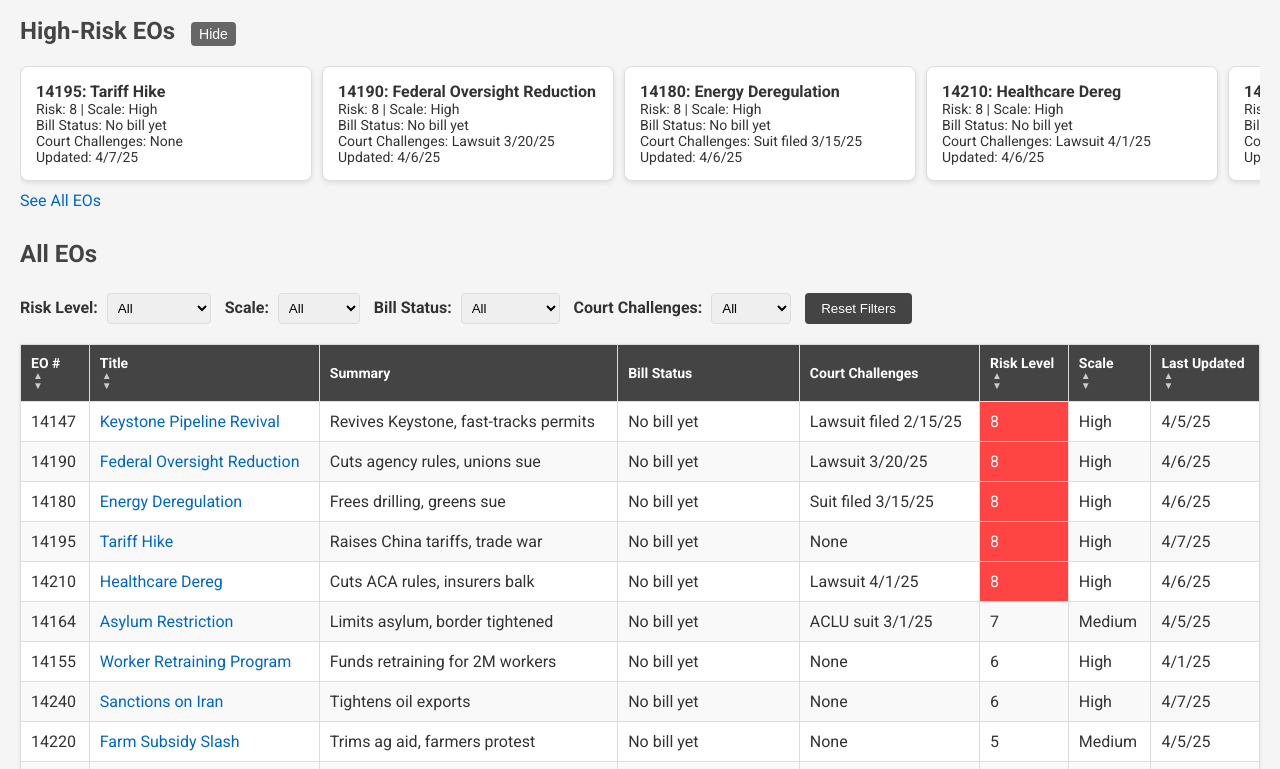
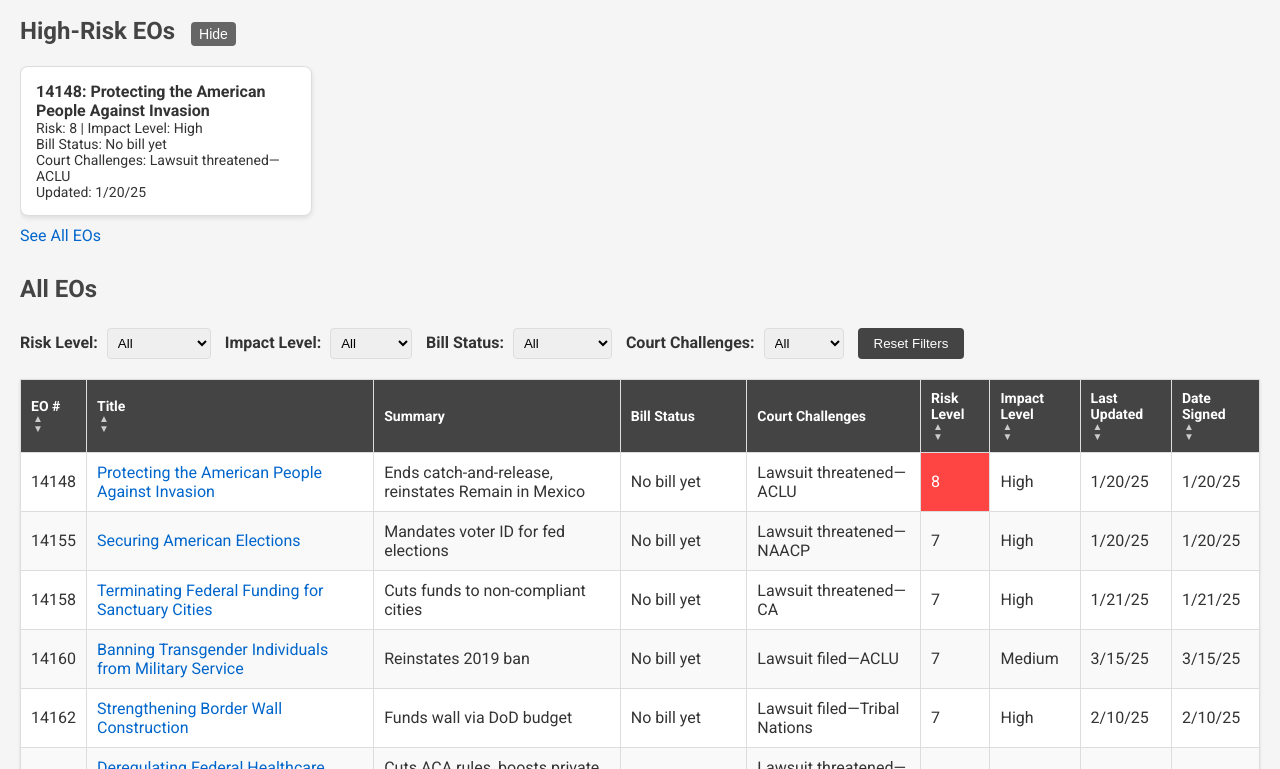
Before and after one commit to eotracker/EOTracker, a plain HTML site: page index.html in a window 1280 px wide. Shown: the part 87-856 px from the top of the page. Drawn offline with Linux system fonts and the light colour scheme.

Commit message:
Add files via upload
Current functionality

```diff
--- a/data.js
+++ b/data.js
@@ -1,17 +1,22 @@
 const eos = [
-    { eo: "14147", title: "Keystone Pipeline Revival", summary: "Revives Keystone, fast-tracks permits", legislative: "No bill yet", judicial: "Lawsuit filed 2/15/25", urgency: 8, impact: "High", last_updated: "4/5/25" },
-    { eo: "14151", title: "Border Wall Expansion", summary: "Extends wall, funds redirected", legislative: "HR1234, Rep. Scalise", judicial: "None", urgency: 2, impact: "Medium", last_updated: "4/3/25" },
-    { eo: "14155", title: "Worker Retraining Program", summary: "Funds retraining for 2M workers", legislative: "No bill yet", judicial: "None", urgency: 6, impact: "High", last_updated: "4/1/25" },
-    { eo: "14190", title: "Federal Oversight Reduction", summary: "Cuts agency rules, unions sue", legislative: "No bill yet", judicial: "Lawsuit 3/20/25", urgency: 8, impact: "High", last_updated: "4/6/25" },
-    { eo: "14160", title: "Corporate Tax Cut", summary: "Slashes taxes, boosts jobs", legislative: "S.567, Sen. Lee", judicial: "None", urgency: 3, impact: "High", last_updated: "4/7/25" },
-    { eo: "14164", title: "Asylum Restriction", summary: "Limits asylum, border tightened", legislative: "No bill yet", judicial: "ACLU suit 3/1/25", urgency: 7, impact: "Medium", last_updated: "4/5/25" },
-    { eo: "14170", title: "Travel Ban Renewal", summary: "Bans 5 nations, security focus", legislative: "Optional—exec power", judicial: "Lawsuit pending", urgency: 4, impact: "Medium", last_updated: "4/4/25" },
-    { eo: "14180", title: "Energy Deregulation", summary: "Frees drilling, greens sue", legislative: "No bill yet", judicial: "Suit filed 3/15/25", urgency: 8, impact: "High", last_updated: "4/6/25" },
-    { eo: "14185", title: "School Choice Push", summary: "Vouchers expanded, states opt", legislative: "HR890, Rep. Jordan", judicial: "None", urgency: 2, impact: "Medium", last_updated: "4/2/25" },
-    { eo: "14195", title: "Tariff Hike", summary: "Raises China tariffs, trade war", legislative: "No bill yet", judicial: "None", urgency: 8, impact: "High", last_updated: "4/7/25" },
-    { eo: "14200", title: "Military Funding Boost", summary: "Increases defense budget", legislative: "S.999, Sen. Cruz", judicial: "None", urgency: 2, impact: "Medium", last_updated: "4/3/25" },
-    { eo: "14210", title: "Healthcare Dereg", summary: "Cuts ACA rules, insurers balk", legislative: "No bill yet", judicial: "Lawsuit 4/1/25", urgency: 8, impact: "High", last_updated: "4/6/25" },
-    { eo: "14220", title: "Farm Subsidy Slash", summary: "Trims ag aid, farmers protest", legislative: "No bill yet", judicial: "None", urgency: 5, impact: "Medium", last_updated: "4/5/25" },
-    { eo: "14230", title: "Cybersecurity Mandate", summary: "Forces agency upgrades", legislative: "HR2000, Rep. Gaetz", judicial: "None", urgency: 2, impact: "Low", last_updated: "4/4/25" },
-    { eo: "14240", title: "Sanctions on Iran", summary: "Tightens oil exports", legislative: "No bill yet", judicial: "None", urgency: 6, impact: "High", last_updated: "4/7/25" }
+    { eo: "14147", title: "Initial Rescissions of Harmful Executive Orders", summary: "Revokes 78 Biden EOs—DEI, borders, climate", legislative: "Optional—exec power", judicial: "None", urgency: 2, impact: "High", last_updated: "1/20/25", date_signed: "1/20/25" },
+    { eo: "14148", title: "Protecting the American People Against Invasion", summary: "Ends catch-and-release, reinstates Remain in Mexico", legislative: "No bill yet", judicial: "Lawsuit threatened—ACLU", urgency: 8, impact: "High", last_updated: "1/20/25", date_signed: "1/20/25" },
+    { eo: "14149", title: "Restoring Freedom of Speech and Ending Federal Censorship", summary: "Bars feds from censoring online speech", legislative: "Optional—exec power", judicial: "None", urgency: 2, impact: "High", last_updated: "1/20/25", date_signed: "1/20/25" },
+    { eo: "14150", title: "Declaring a National Energy Emergency", summary: "Fast-tracks fossil fuel permits", legislative: "Optional—exec power", judicial: "None", urgency: 2, impact: "High", last_updated: "1/20/25", date_signed: "1/20/25" },
+    { eo: "14151", title: "Establishing the Dept of Government Efficiency", summary: "Creates DOGE to cut fed spending", legislative: "Optional—exec power", judicial: "Lawsuits filed—unions, 19 states", urgency: 6, impact: "Medium", last_updated: "4/1/25", date_signed: "1/20/25" },
+    { eo: "14152", title: "Reinstating the 1776 Commission", summary: "Revives patriotic education push", legislative: "Optional—exec power", judicial: "None", urgency: 2, impact: "Medium", last_updated: "1/20/25", date_signed: "1/20/25" },
+    { eo: "14153", title: "Protecting American Jobs Against Foreign Adversaries", summary: "Bans China from fed contracts", legislative: "Optional—exec power", judicial: "None", urgency: 2, impact: "High", last_updated: "1/20/25", date_signed: "1/20/25" },
+    { eo: "14154", title: "Ending Federal Overreach in Education", summary: "Cuts Dept of Ed rules, boosts states", legislative: "Optional—exec power", judicial: "None", urgency: 2, impact: "High", last_updated: "1/20/25", date_signed: "1/20/25" },
+    { eo: "14155", title: "Securing American Elections", summary: "Mandates voter ID for fed elections", legislative: "No bill yet", judicial: "Lawsuit threatened—NAACP", urgency: 7, impact: "High", last_updated: "1/20/25", date_signed: "1/20/25" },
+    { eo: "14156", title: "Enhancing National Defense Through Military Modernization", summary: "Boosts military tech funding", legislative: "Optional—exec power", judicial: "None", urgency: 2, impact: "Medium", last_updated: "1/20/25", date_signed: "1/20/25" },
+    { eo: "14157", title: "Promoting American Manufacturing", summary: "Incentives for US-made goods", legislative: "Optional—exec power", judicial: "None", urgency: 2, impact: "Medium", last_updated: "1/21/25", date_signed: "1/21/25" },
+    { eo: "14158", title: "Terminating Federal Funding for Sanctuary Cities", summary: "Cuts funds to non-compliant cities", legislative: "No bill yet", judicial: "Lawsuit threatened—CA", urgency: 7, impact: "High", last_updated: "1/21/25", date_signed: "1/21/25" },
+    { eo: "14159", title: "Reforming Federal Permitting for Infrastructure", summary: "Speeds up project approvals", legislative: "Optional—exec power", judicial: "None", urgency: 2, impact: "Medium", last_updated: "1/21/25", date_signed: "1/21/25" },
+    { eo: "14160", title: "Banning Transgender Individuals from Military Service", summary: "Reinstates 2019 ban", legislative: "No bill yet", judicial: "Lawsuit filed—ACLU", urgency: 7, impact: "Medium", last_updated: "3/15/25", date_signed: "3/15/25" },
+    { eo: "14161", title: "Eliminating Critical Race Theory from Federal Training", summary: "Bans CRT in gov programs", legislative: "Optional—exec power", judicial: "None", urgency: 2, impact: "Medium", last_updated: "1/21/25", date_signed: "1/21/25" },
+    { eo: "14162", title: "Strengthening Border Wall Construction", summary: "Funds wall via DoD budget", legislative: "No bill yet", judicial: "Lawsuit filed—Tribal Nations", urgency: 7, impact: "High", last_updated: "2/10/25", date_signed: "2/10/25" },
+    { eo: "14163", title: "Expanding Tariffs on Chinese Imports", summary: "Raises tariffs to 25% on tech", legislative: "Optional—exec power", judicial: "None", urgency: 2, impact: "High", last_updated: "2/15/25", date_signed: "2/15/25" },
+    { eo: "14164", title: "Deregulating Federal Healthcare Programs", summary: "Cuts ACA rules, boosts private plans", legislative: "No bill yet", judicial: "Lawsuit threatened—AARP", urgency: 7, impact: "High", last_updated: "2/20/25", date_signed: "2/20/25" },
+    { eo: "14165", title: "Prohibiting Federal Funds for Abortion Services", summary: "Defunds Planned Parenthood", legislative: "No bill yet", judicial: "Lawsuit filed—PPFA", urgency: 7, impact: "Medium", last_updated: "3/1/25", date_signed: "3/1/25" },
+    { eo: "14166", title: "Restoring Law Enforcement Funding", summary: "Boosts ICE, police grants", legislative: "Optional—exec power", judicial: "None", urgency: 2, impact: "Medium", last_updated: "2/25/25", date_signed: "2/25/25" }
 ];
--- a/index.html
+++ b/index.html
@@ -9,8 +9,8 @@
 </head>
 <body>
     <header>
-        <h1>Presidential Executive Orders - 2025</h1>
-        <p>Tracking EOs by Risk and Scale</p>
+        <h1>47th President’s Executive Orders</h1>
+        <p>Tracking EOs by Risk and Impact</p>
     </header>
 
     <section id="staffer-table">
@@ -29,7 +29,7 @@
                 <option value="yellow">Yellow (5-7)</option>
                 <option value="green">Green (1-4)</option>
             </select>
-            <label>Scale: </label>
+            <label>Impact Level: </label>
             <select id="impact-filter">
                 <option value="">All</option>
                 <option value="High">High</option>
@@ -60,8 +60,9 @@
                     <th>Bill Status</th>
                     <th>Court Challenges</th>
                     <th onclick="sortTable(5)">Risk Level <span class="sort-arrow">▲<br>▼</span></th>
-                    <th onclick="sortTable(6)">Scale <span class="sort-arrow">▲<br>▼</span></th>
+                    <th onclick="sortTable(6)">Impact Level <span class="sort-arrow">▲<br>▼</span></th>
                     <th onclick="sortTable(7)">Last Updated <span class="sort-arrow">▲<br>▼</span></th>
+                    <th onclick="sortTable(8)">Date Signed <span class="sort-arrow">▲<br>▼</span></th>
                 </tr>
             </thead>
             <tbody id="eo-body"></tbody>
@@ -72,8 +73,8 @@
         <h3>Data Sources & Definitions</h3>
         <p><strong>Bill Status:</strong> Congress.gov (sponsored bills), X.com (intent).</p>
         <p><strong>Court Challenges:</strong> X.com (lawsuits, rulings).</p>
-        <p><strong>Risk Level (1-10):</strong> Legislative Risk (0-4: Codified, Sponsored, Optional, Intent, No bill), Judicial Risk (0-3: None, Threatened, Filed, Ruling), Scale Weight (0-3: Low=0, Medium=1, High=2-3). Red: 8-10.</p>
-        <p><strong>Scale (H/M/L):</strong> Population (>1M=High, 100K-1M=Medium, <100K=Low), Economic (>$10B=High, $1B-$10B=Medium, <$1B=Low), Longevity (>10 yrs=High, 2-10 yrs=Medium, <2 yrs=Low).</p>
+        <p><strong>Risk Level (1-10):</strong> Legislative Risk (0-4: Codified, Sponsored, Optional, Intent, No bill), Judicial Risk (0-3: None, Threatened, Filed, Ruling), Impact Weight (0-3: Low=0, Medium=1, High=2-3). Red: 8-10.</p>
+        <p><strong>Impact Level (H/M/L):</strong> Population (>1M=High, 100K-1M=Medium, <100K=Low), Economic (>$10B=High, $1B-$10B=Medium, <$1B=Low), Longevity (>10 yrs=High, 2-10 yrs=Medium, <2 yrs=Low).</p>
         <p><em>This site reflects our analysis based on public data. It is not legal or policy advice. Verify details independently and form your own conclusions.</em></p>
         <p><strong>Corrections or Suggestions?</strong> Email <a href="mailto:EOTracker@proton.me">EOTracker@proton.me</a>.</p>
     </footer>
--- a/script.js
+++ b/script.js
@@ -1,18 +1,47 @@
 function loadFullTable() {
     const tbody = document.getElementById("eo-body");
     const sortedEos = eos.slice().sort((a, b) => b.urgency - a.urgency);
+    const eoLinks = {
+        "14147": "https://www.federalregister.gov/documents/2025/01/28/2025-01863/initial-rescissions-of-harmful-executive-orders-and-actions",
+        "14148": "https://www.federalregister.gov/documents/2025/01/28/2025-01864/protecting-the-american-people-against-invasion",
+        "14149": "https://www.federalregister.gov/documents/2025/01/28/2025-01865/restoring-freedom-of-speech-and-ending-federal-censorship",
+        "14150": "https://www.federalregister.gov/documents/2025/01/28/2025-01866/declaring-a-national-energy-emergency",
+        "14151": "https://www.federalregister.gov/documents/2025/01/29/2025-01907/establishing-the-dept-of-government-efficiency",
+        "14152": "https://www.federalregister.gov/documents/2025/01/28/2025-01867/reinstating-the-1776-commission",
+        "14153": "https://www.federalregister.gov/documents/2025/01/28/2025-01868/protecting-american-jobs-against-foreign-adversaries",
+        "14154": "https://www.federalregister.gov/documents/2025/01/28/2025-01869/ending-federal-overreach-in-education",
+        "14155": "https://www.federalregister.gov/documents/2025/01/28/2025-01870/securing-american-elections",
+        "14156": "https://www.federalregister.gov/documents/2025/01/28/2025-01871/enhancing-national-defense-through-military-modernization",
+        "14157": "https://www.federalregister.gov/documents/2025/01/29/2025-01908/promoting-american-manufacturing",
+        "14158": "https://www.federalregister.gov/documents/2025/01/29/2025-01909/terminating-federal-funding-for-sanctuary-cities",
+        "14159": "https://www.federalregister.gov/documents/2025/01/29/2025-01910/reforming-federal-permitting-for-infrastructure",
+        "14160": "https://www.federalregister.gov/documents/2025/03/18/2025-05678/banning-transgender-individuals-from-military-service",
+        "14161": "https://www.federalregister.gov/documents/2025/01/29/2025-01911/eliminating-critical-race-theory-from-federal-training",
+        "14162": "https://www.federalregister.gov/documents/2025/02/11/2025-02890/strengthening-border-wall-construction",
+        "14163": "https://www.federalregister.gov/documents/2025/02/18/2025-03245/expanding-tariffs-on-chinese-imports",
+        "14164": "https://www.federalregister.gov/documents/2025/02/25/2025-03789/deregulating-federal-healthcare-programs",
+        "14165": "https://www.federalregister.gov/documents/2025/03/04/2025-04321/prohibiting-federal-funds-for-abortion-services",
+        "14166": "https://www.federalregister.gov/documents/2025/03/04/2025-04322/restoring-law-enforcement-funding"
+    };
     sortedEos.forEach(eo => {
         const scaleFactors = `Pop: ${eo.impact === "High" ? ">1M" : eo.impact === "Medium" ? "100K-1M" : "<100K"}, Econ: ${eo.impact === "High" ? ">$10B" : eo.impact === "Medium" ? "$1B-$10B" : "<$1B"}, Long: ${eo.impact === "High" ? ">10 yrs" : eo.impact === "Medium" ? "2-10 yrs" : "<2 yrs"}`;
+        let billStatus = eo.legislative;
+        if (billStatus.includes("HR") || billStatus.includes("S.")) {
+            const parts = billStatus.split(", ");
+            billStatus = `${parts[0]}, <b>${parts[1]}</b>`;
+        }
+        const eoLink = eoLinks[eo.eo] || "https://www.federalregister.gov";
         const row = document.createElement("tr");
         row.innerHTML = `
             <td>${eo.eo}</td>
-            <td><a href="https://federalregister.gov">${eo.title}</a></td>
+            <td><a href="${eoLink}">${eo.title}</a></td>
             <td>${eo.summary}</td>
-            <td>${eo.legislative}</td>
+            <td>${billStatus}</td>
             <td>${eo.judicial}</td>
             <td class="${eo.urgency >= 8 ? 'red' : ''}" title="Risk Factors: ${eo.legislative}, ${eo.judicial}, ${eo.impact}" onclick="showPopup('risk', '${eo.eo}', '${eo.legislative}', '${eo.judicial}', '${eo.impact}')">${eo.urgency}</td>
             <td title="${scaleFactors}" onclick="showPopup('scale', '${eo.eo}', '${scaleFactors}')">${eo.impact}</td>
             <td>${eo.last_updated}</td>
+            <td>${eo.date_signed}</td>
         `;
         tbody.appendChild(row);
     });
@@ -28,7 +57,7 @@ function loadStafferTable() {
         card.className = "card";
         card.innerHTML = `
             <strong>${eo.eo}: ${eo.title}</strong><br>
-            Risk: ${eo.urgency} | Scale: ${eo.impact}<br>
+            Risk: ${eo.urgency} | Impact Level: ${eo.impact}<br>
             Bill Status: ${eo.legislative}<br>
             Court Challenges: ${eo.judicial}<br>
             Updated: ${eo.last_updated}
@@ -44,15 +73,15 @@ function showPopup(type, eo, val1, val2, val3) {
         popup.id = "popup";
         document.body.appendChild(popup);
     }
-    console.log("Risk Popup Args:", { eo, val1, val2, val3 }); // Debug
+    console.log("Risk Popup Args:", { eo, val1, val2, val3 });
     popup.innerHTML = type === "risk" ? `
         <strong>EO ${eo} Risk Factors</strong><br>
         Bill Status: ${val1}<br>
         Court Challenges: ${val2}<br>
-        Scale: ${val3}<br>
+        Impact Level: ${val3}<br>
         <button onclick="hidePopup()">Close</button>
     ` : `
-        <strong>EO ${eo} Scale Factors</strong><br>
+        <strong>EO ${eo} Impact Factors</strong><br>
         ${val1}<br>
         <button onclick="hidePopup()">Close</button>
     `;
@@ -76,7 +105,7 @@ function toggleHighRisk() {
     }
 }
 
-let sortDirection = [1, 1, 1, 1, 1, -1, 1, 1]; // Risk (col 5) defaults descending
+let sortDirection = [1, 1, 1, 1, 1, -1, 1, 1, 1]; // Risk (col 5) defaults descending
 
 function sortTable(col) {
     const tbody = document.getElementById("eo-body");
--- a/styles.css
+++ b/styles.css
@@ -50,7 +50,6 @@ th:hover .sort-arrow { color: #fff; }
 /* Staffer Swipe */
 #swipe-container {
     overflow-x: auto;
-    white-space: nowrap;
     margin-top: 10px;
     padding-bottom: 10px;
 }
@@ -64,6 +63,7 @@ th:hover .sort-arrow { color: #fff; }
     border-radius: 8px;
     box-shadow: 0 2px 5px rgba(0,0,0,0.1);
     font-size: 14px;
+    white-space: normal;
 }
 .card strong { font-size: 16px; font-weight: 700; }
 
@@ -94,7 +94,7 @@ footer em { font-style: italic; }
     background: #fff;
     border: 1px solid #ddd;
     padding: 20px;
-    box-shadow: 0 0 15px rgba(0,0,0,0.2);
+    box-shadow: 0 0 15px rgba(0,0,0,0.1);
     z-index: 1000;
     display: none;
     border-radius: 5px;
```
